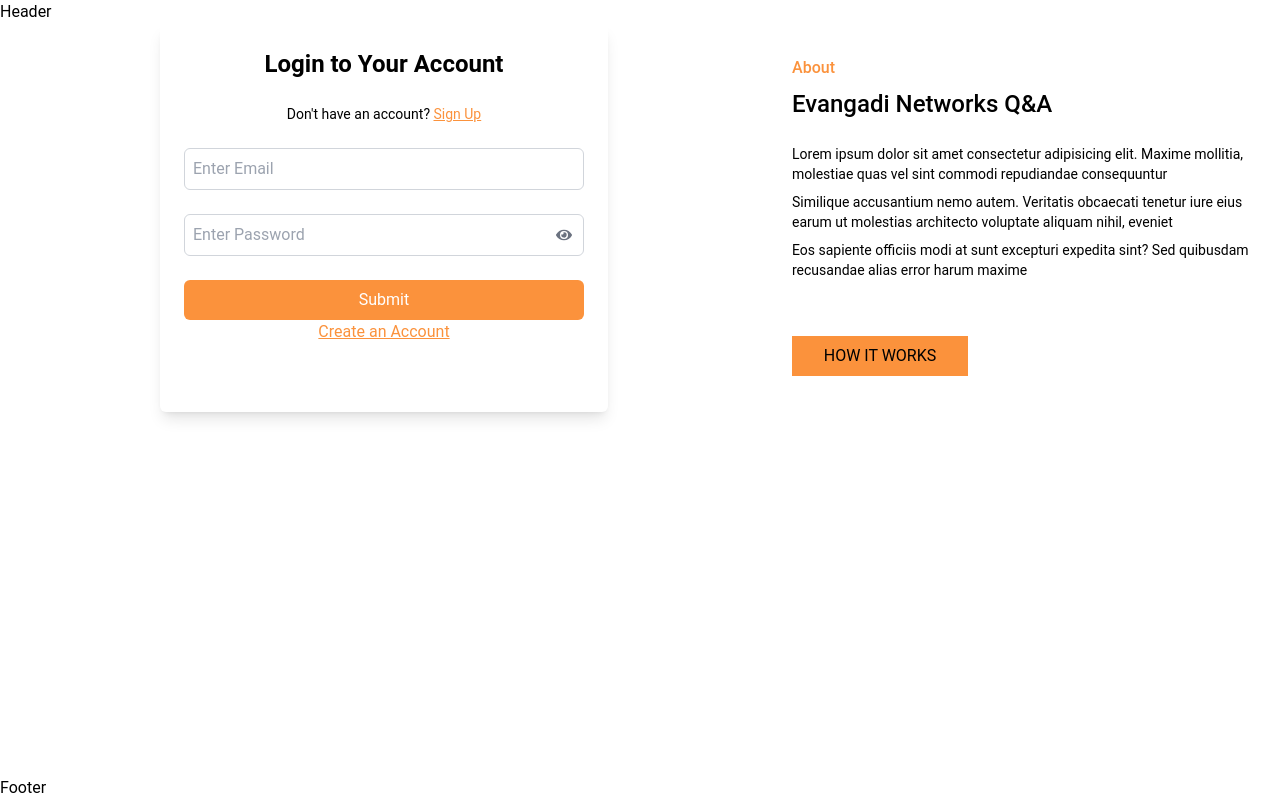
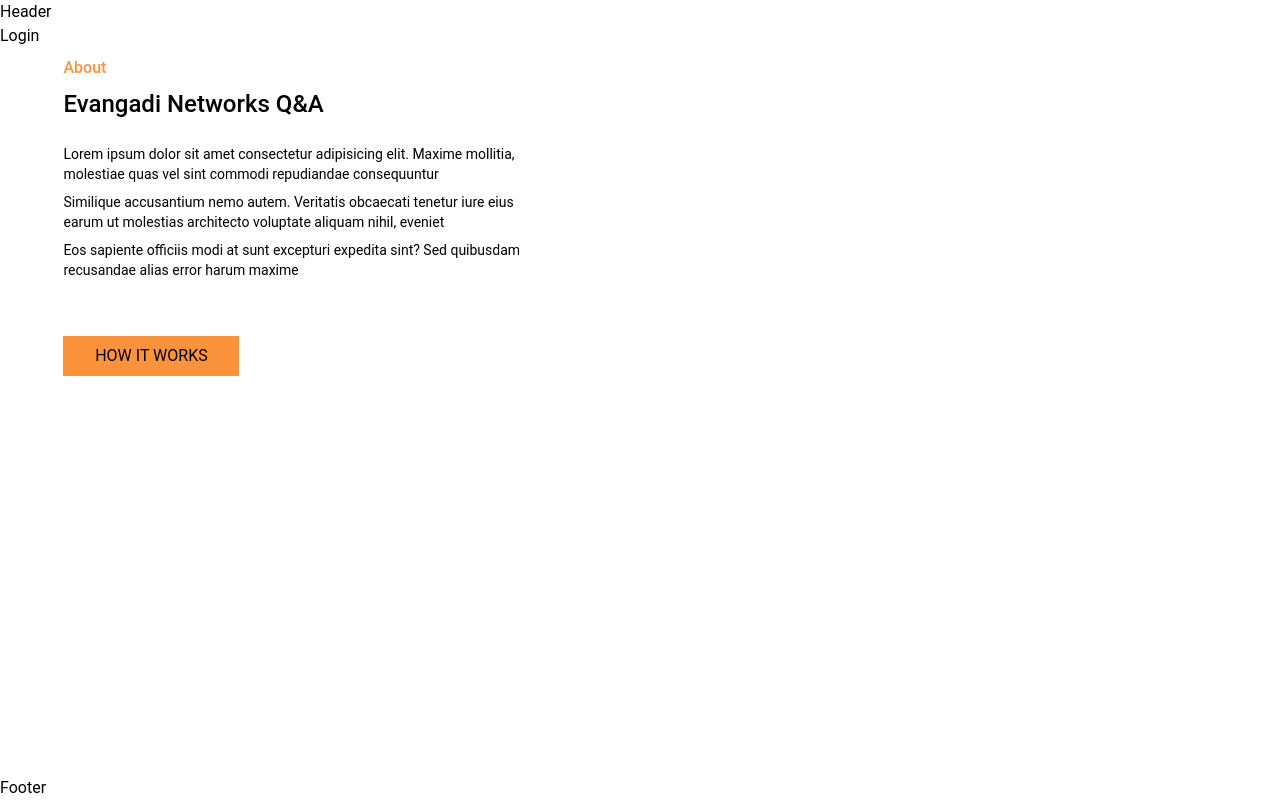
Before and after one commit to LidoHon/Evangadi-Forum-G2, a React (Vite) app in the folder Client/: page /login in a window 1280 px wide. Built offline with nearby package versions, Linux system fonts and the light colour scheme.

Commit message:
Update Login.jsx

```diff
--- a/Client/src/components/Login.jsx
+++ b/Client/src/components/Login.jsx
@@ -1,98 +1,9 @@
-import React, { useState } from 'react';
-import { useRef } from 'react';
-import { FaEye, FaEyeSlash } from 'react-icons/fa';
-import { useNavigate, Link } from 'react-router-dom';
-import axios from '../axiosConfig';
+import React from 'react'
+
 const Login = () => {
-	const navigate = useNavigate();
-	const emailDom = useRef(null);
-	const passwordDom = useRef(null);
-	const [showPassword, setShowPassword] = useState(false);
+  return (
+	<div>Login</div>
+  )
+}
 
-	const togglePasswordVisibility = () => {
-		setShowPassword(!showPassword);
-	};
-
-	const handleSubmit = async (e) => {
-		e.preventDefault();
-		const emailValue = emailDom.current.value;
-		const passwordValue = passwordDom.current.value;
-
-		if (!emailValue || !passwordValue) {
-			alert('please provide all required informations');
-			return;
-		}
-		try {
-			const { data } = await axios.post('/users/login', {
-				email: emailValue,
-				password: passwordValue,
-			});
-			alert('login sucessfull');
-			localStorage.setItem('token', data.token);
-			navigate('/');
-			console.log(data);
-		} catch (error) {
-			alert(error.response?.data.msg);
-			console.log(error.response.data);
-		}
-	};
-	return (
-		<>
-			<form
-				onSubmit={handleSubmit}
-				className="w-full max-w-md mx-auto p-6 bg-white shadow-lg rounded-md space-y-6"
-			>
-				<h2 className="text-2xl text-center font-bold mb-4">
-					Login to Your Account
-				</h2>
-				<p className="text-sm text-center mb-6">
-					Don't have an account?{' '}
-					<Link to="/register">
-						<span className="text-orange-400 underline hover:text-orange-600">
-							Sign Up
-						</span>
-					</Link>
-				</p>
-				<input
-					ref={emailDom}
-					type="email"
-					name="email"
-					placeholder="Enter Email"
-					className="w-full p-2 border border-gray-300 rounded-md mb-4"
-				/>
-				<div className="relative mb-4">
-					<input
-						ref={passwordDom}
-						type={showPassword ? 'text' : 'password'}
-						name="password"
-						placeholder="Enter Password"
-						className="w-full p-2 border border-gray-300 rounded-md"
-					/>
-					<div
-						className="absolute inset-y-0 right-0 pr-3 flex items-center cursor-pointer"
-						onClick={togglePasswordVisibility}
-					>
-						{showPassword ? (
-							<FaEyeSlash className="text-gray-500" />
-						) : (
-							<FaEye className="text-gray-500" />
-						)}
-					</div>
-				</div>
-				<button
-					type="submit"
-					className="w-full p-2 bg-orange-400 text-white rounded-md hover:bg-orange-600"
-				>
-					Submit
-				</button>
-				<Link to="/register">
-					<p className="text-orange-400 underline text-center hover:text-orange-600">
-						Create an Account
-					</p>
-				</Link>
-			</form>
-		</>
-	);
-};
-
-export default Login;
+export default Login
```
